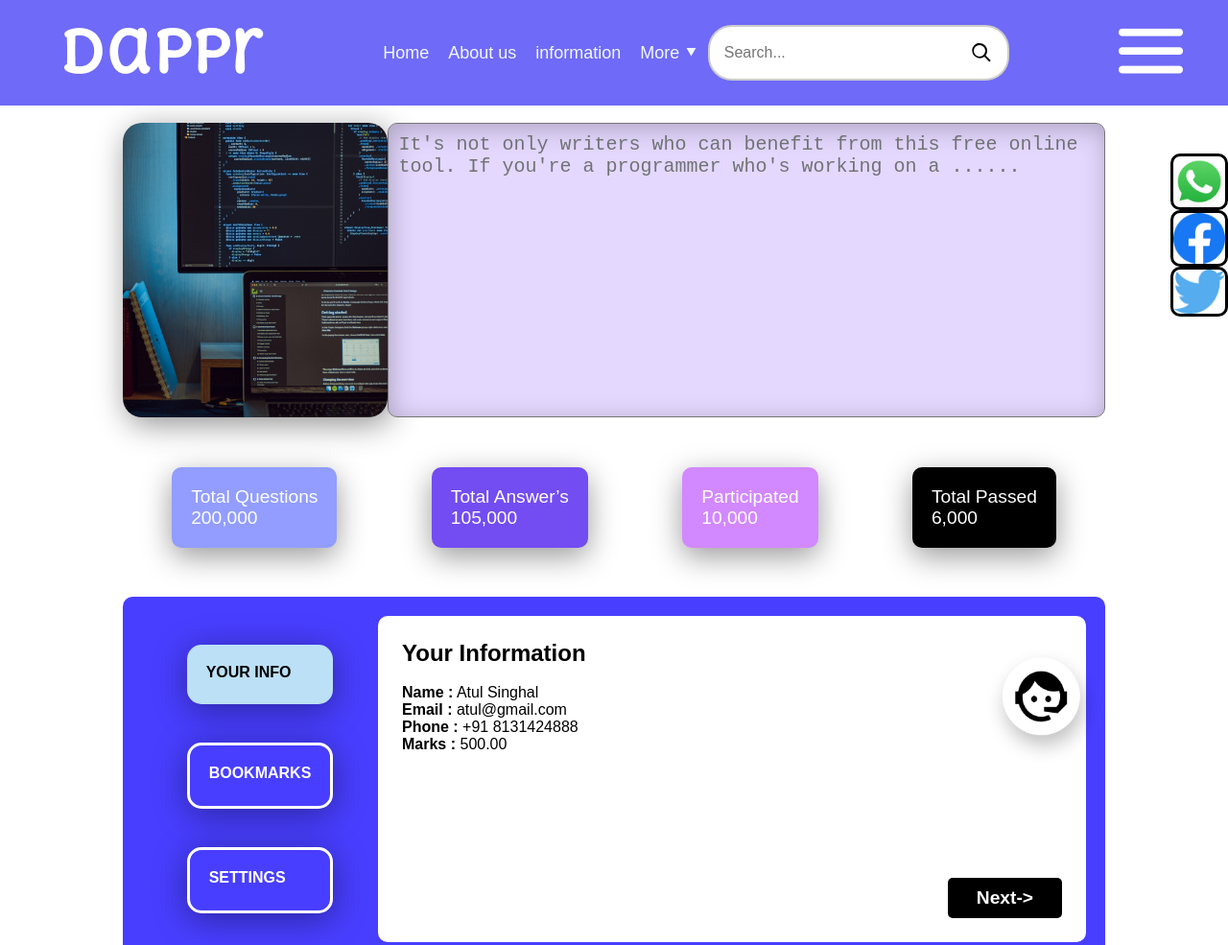
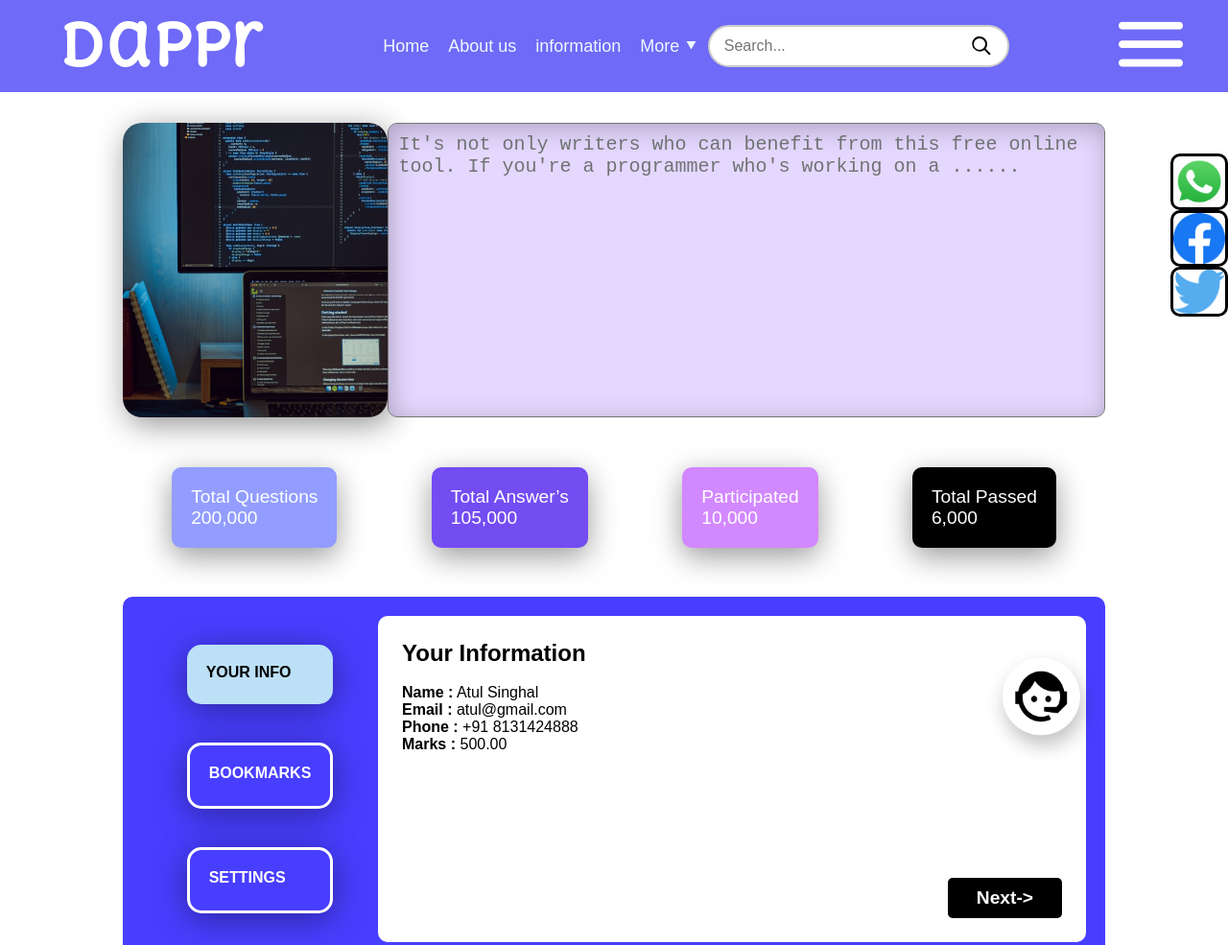
Before and after one commit to jaswindersingh97/dappr-cuevette, a plain HTML site: page index.html in a window 1280 px wide. Shown: the top 985 px of the page at 96% size. Drawn offline with Linux system fonts and the light colour scheme.

Commit message:
Update style.css

```diff
--- a/style.css
+++ b/style.css
@@ -29,6 +29,8 @@ body{margin: 0px;
 }
 
 .search-container {
+    width:260px;
+    height:30px;
     display: flex;
     align-items: center;
     border: 2px solid #ccc;
```
